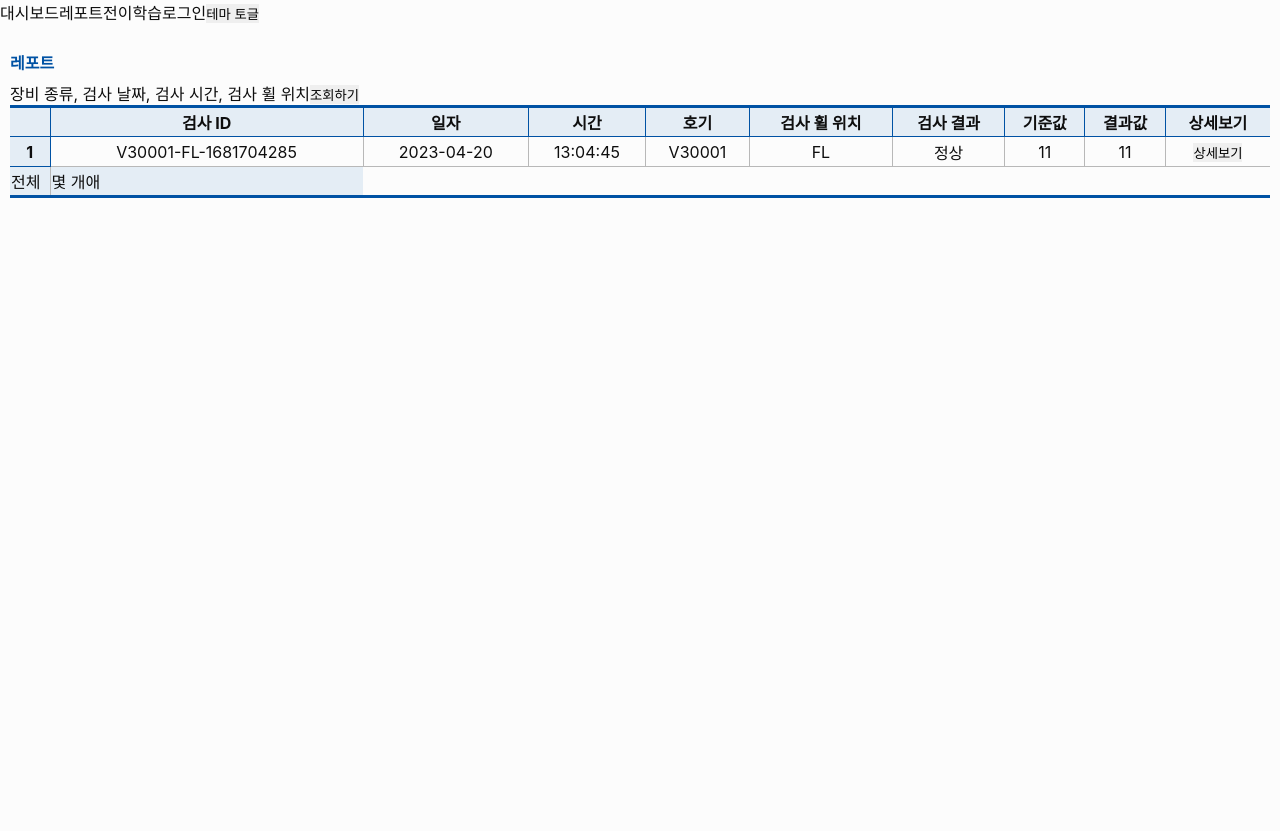
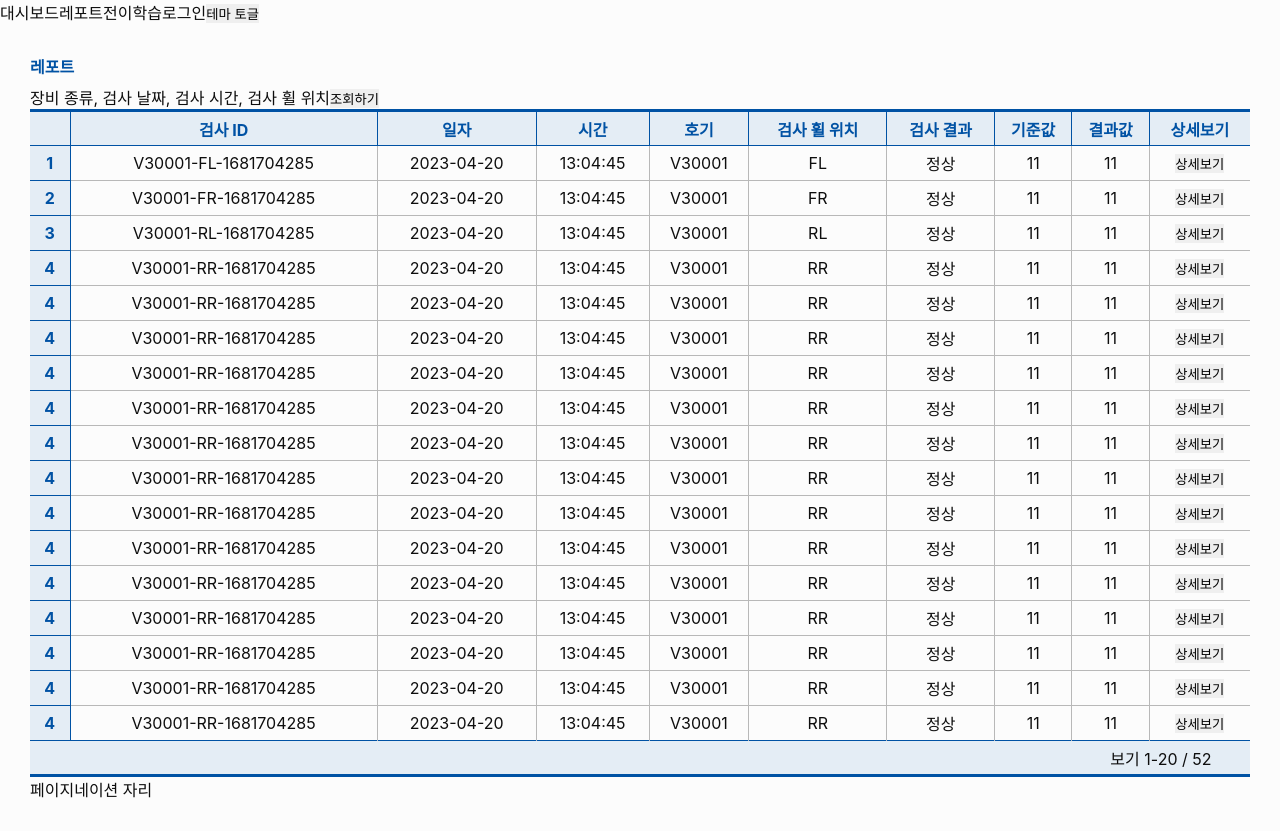
Before and after one commit to shpark0913/PJT_SEMAI, a React (Create React App) app in the folder frontend/: page /report in a window 1280 px wide. Before the commit the page ends 800 px from the top, so only its background shows below. Built offline with nearby package versions, Linux system fonts and the light colour scheme; a web font is replaced by a local one.

Commit message:
:sparkles: [FE] table component 수정
- 선택자를 이용해 td태그 선택

closes #S08P31A301-241

```diff
--- a/frontend/src/components/TableComponents.tsx
+++ b/frontend/src/components/TableComponents.tsx
@@ -8,29 +8,43 @@ const Table = styled.table`
 const THead = styled.thead`
   border-top: 3px solid var(--emphasize-color);
   border-bottom: 1px solid var(--emphasize-color);
+  position: sticky;
+  top: 0;
 `;
 
 const TBody = styled.tbody`
   text-align: center;
+
+  & td {
+    border-right: 1px solid var(--gray600-color);
+    border-bottom: 1px solid var(--gray600-color);
+  }
+  & tr:last-child td {
+    border-bottom: none;
+  }
 `;
 
 const TFoot = styled.tfoot`
+  text-align: center;
   border-top: 1px solid var(--emphasize-color);
   border-bottom: 3px solid var(--emphasize-color);
   background-color: var(--background-dark-color);
 `;
 
 const TR = styled.tr`
-  height: 30px;
+  height: 35px;
 `;
 
 const TH = styled.th`
   background-color: var(--background-dark-color);
   border-right: 1px solid var(--emphasize-color);
   border-bottom: 1px solid var(--emphasize-color);
+  color: var(--emphasize-color);
+
   &:nth-last-of-type(1) {
     border-right: none;
   }
+
   &.idxNum {
     width: 40px;
     border-right: 1px solid var(--emphasize-color);
@@ -38,8 +52,6 @@ const TH = styled.th`
 `;
 
 const TD = styled.td`
-  border-right: 1px solid var(--gray600-color);
-  border-bottom: 1px solid var(--gray600-color);
   &:nth-last-of-type(1) {
     border-right: none;
   }
--- a/frontend/src/pages/ReportPage.tsx
+++ b/frontend/src/pages/ReportPage.tsx
@@ -4,9 +4,20 @@ import styled from "styled-components";
 import { Table, TBody, TFoot, TH, THead, TD, TR } from "../components/TableComponents";
 
 const ReportSection = styled.section`
+  //width: 100%;
+  //height: 100%;
+  padding: 30px;
+
+  display: flex;
+  flex-direction: column;
+`
+
+const TableDiv = styled.div`
   width: 100%;
-  height: 100%;
-  padding: 10px;
+  min-width: 950px;
+  overflow-y: auto;
+  flex-grow: 1;
+  flex-shrink: 0;
 `
 
 function ReportPage() {
@@ -17,7 +28,8 @@ function ReportPage() {
         장비 종류, 검사 날짜, 검사 시간, 검사 휠 위치
         <button type="submit">조회하기</button>
       </Form>
-      <Table>
+      <TableDiv>
+        <Table>
         <THead>
           <TR>
             <TH></TH>
@@ -45,14 +57,196 @@ function ReportPage() {
             <TD>11</TD>
             <TD><button>상세보기</button></TD>
           </TR>
+          <TR>
+            <TH className="idxNum">2</TH>
+            <TD>V30001-FR-1681704285</TD>
+            <TD>2023-04-20</TD>
+            <TD>13:04:45</TD>
+            <TD>V30001</TD>
+            <TD>FR</TD>
+            <TD>정상</TD>
+            <TD>11</TD>
+            <TD>11</TD>
+            <TD><button>상세보기</button></TD>
+          </TR>
+          <TR>
+            <TH className="idxNum">3</TH>
+            <TD>V30001-RL-1681704285</TD>
+            <TD>2023-04-20</TD>
+            <TD>13:04:45</TD>
+            <TD>V30001</TD>
+            <TD>RL</TD>
+            <TD>정상</TD>
+            <TD>11</TD>
+            <TD>11</TD>
+            <TD><button>상세보기</button></TD>
+          </TR>
+          <TR>
+            <TH className="idxNum">4</TH>
+            <TD>V30001-RR-1681704285</TD>
+            <TD>2023-04-20</TD>
+            <TD>13:04:45</TD>
+            <TD>V30001</TD>
+            <TD>RR</TD>
+            <TD>정상</TD>
+            <TD>11</TD>
+            <TD>11</TD>
+            <TD><button>상세보기</button></TD>
+          </TR>
+          <TR>
+            <TH className="idxNum">4</TH>
+            <TD>V30001-RR-1681704285</TD>
+            <TD>2023-04-20</TD>
+            <TD>13:04:45</TD>
+            <TD>V30001</TD>
+            <TD>RR</TD>
+            <TD>정상</TD>
+            <TD>11</TD>
+            <TD>11</TD>
+            <TD><button>상세보기</button></TD>
+          </TR><TR>
+          <TH className="idxNum">4</TH>
+          <TD>V30001-RR-1681704285</TD>
+          <TD>2023-04-20</TD>
+          <TD>13:04:45</TD>
+          <TD>V30001</TD>
+          <TD>RR</TD>
+          <TD>정상</TD>
+          <TD>11</TD>
+          <TD>11</TD>
+          <TD><button>상세보기</button></TD>
+        </TR><TR>
+          <TH className="idxNum">4</TH>
+          <TD>V30001-RR-1681704285</TD>
+          <TD>2023-04-20</TD>
+          <TD>13:04:45</TD>
+          <TD>V30001</TD>
+          <TD>RR</TD>
+          <TD>정상</TD>
+          <TD>11</TD>
+          <TD>11</TD>
+          <TD><button>상세보기</button></TD>
+        </TR><TR>
+          <TH className="idxNum">4</TH>
+          <TD>V30001-RR-1681704285</TD>
+          <TD>2023-04-20</TD>
+          <TD>13:04:45</TD>
+          <TD>V30001</TD>
+          <TD>RR</TD>
+          <TD>정상</TD>
+          <TD>11</TD>
+          <TD>11</TD>
+          <TD><button>상세보기</button></TD>
+        </TR><TR>
+          <TH className="idxNum">4</TH>
+          <TD>V30001-RR-1681704285</TD>
+          <TD>2023-04-20</TD>
+          <TD>13:04:45</TD>
+          <TD>V30001</TD>
+          <TD>RR</TD>
+          <TD>정상</TD>
+          <TD>11</TD>
+          <TD>11</TD>
+          <TD><button>상세보기</button></TD>
+        </TR><TR>
+          <TH className="idxNum">4</TH>
+          <TD>V30001-RR-1681704285</TD>
+          <TD>2023-04-20</TD>
+          <TD>13:04:45</TD>
+          <TD>V30001</TD>
+          <TD>RR</TD>
+          <TD>정상</TD>
+          <TD>11</TD>
+          <TD>11</TD>
+          <TD><button>상세보기</button></TD>
+        </TR><TR>
+          <TH className="idxNum">4</TH>
+          <TD>V30001-RR-1681704285</TD>
+          <TD>2023-04-20</TD>
+          <TD>13:04:45</TD>
+          <TD>V30001</TD>
+          <TD>RR</TD>
+          <TD>정상</TD>
+          <TD>11</TD>
+          <TD>11</TD>
+          <TD><button>상세보기</button></TD>
+        </TR><TR>
+          <TH className="idxNum">4</TH>
+          <TD>V30001-RR-1681704285</TD>
+          <TD>2023-04-20</TD>
+          <TD>13:04:45</TD>
+          <TD>V30001</TD>
+          <TD>RR</TD>
+          <TD>정상</TD>
+          <TD>11</TD>
+          <TD>11</TD>
+          <TD><button>상세보기</button></TD>
+        </TR><TR>
+          <TH className="idxNum">4</TH>
+          <TD>V30001-RR-1681704285</TD>
+          <TD>2023-04-20</TD>
+          <TD>13:04:45</TD>
+          <TD>V30001</TD>
+          <TD>RR</TD>
+          <TD>정상</TD>
+          <TD>11</TD>
+          <TD>11</TD>
+          <TD><button>상세보기</button></TD>
+        </TR><TR>
+          <TH className="idxNum">4</TH>
+          <TD>V30001-RR-1681704285</TD>
+          <TD>2023-04-20</TD>
+          <TD>13:04:45</TD>
+          <TD>V30001</TD>
+          <TD>RR</TD>
+          <TD>정상</TD>
+          <TD>11</TD>
+          <TD>11</TD>
+          <TD><button>상세보기</button></TD>
+        </TR><TR>
+          <TH className="idxNum">4</TH>
+          <TD>V30001-RR-1681704285</TD>
+          <TD>2023-04-20</TD>
+          <TD>13:04:45</TD>
+          <TD>V30001</TD>
+          <TD>RR</TD>
+          <TD>정상</TD>
+          <TD>11</TD>
+          <TD>11</TD>
+          <TD><button>상세보기</button></TD>
+        </TR><TR>
+          <TH className="idxNum">4</TH>
+          <TD>V30001-RR-1681704285</TD>
+          <TD>2023-04-20</TD>
+          <TD>13:04:45</TD>
+          <TD>V30001</TD>
+          <TD>RR</TD>
+          <TD>정상</TD>
+          <TD>11</TD>
+          <TD>11</TD>
+          <TD><button>상세보기</button></TD>
+        </TR><TR>
+          <TH className="idxNum">4</TH>
+          <TD>V30001-RR-1681704285</TD>
+          <TD>2023-04-20</TD>
+          <TD>13:04:45</TD>
+          <TD>V30001</TD>
+          <TD>RR</TD>
+          <TD>정상</TD>
+          <TD>11</TD>
+          <TD>11</TD>
+          <TD><button>상세보기</button></TD>
+        </TR>
         </TBody>
         <TFoot>
           <TR>
-            <TD>전체</TD>
-            <TD>몇 개애</TD>
+            <TD colSpan={8} />
+            <TD colSpan={2}>보기 1-20 / <span>52</span></TD>
           </TR>
         </TFoot>
       </Table>
+      <div>페이지네이션 자리</div>
+      </TableDiv>
     </ReportSection>
   );
 }
```
